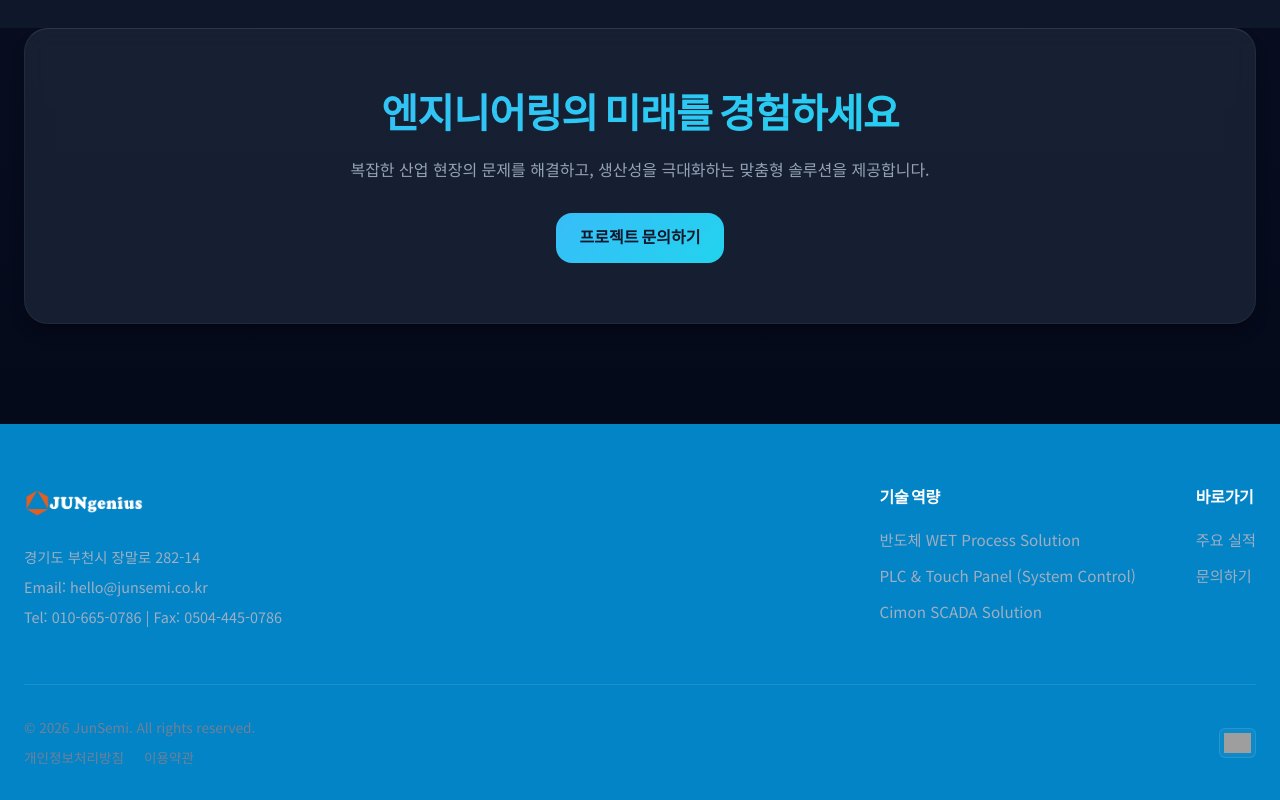
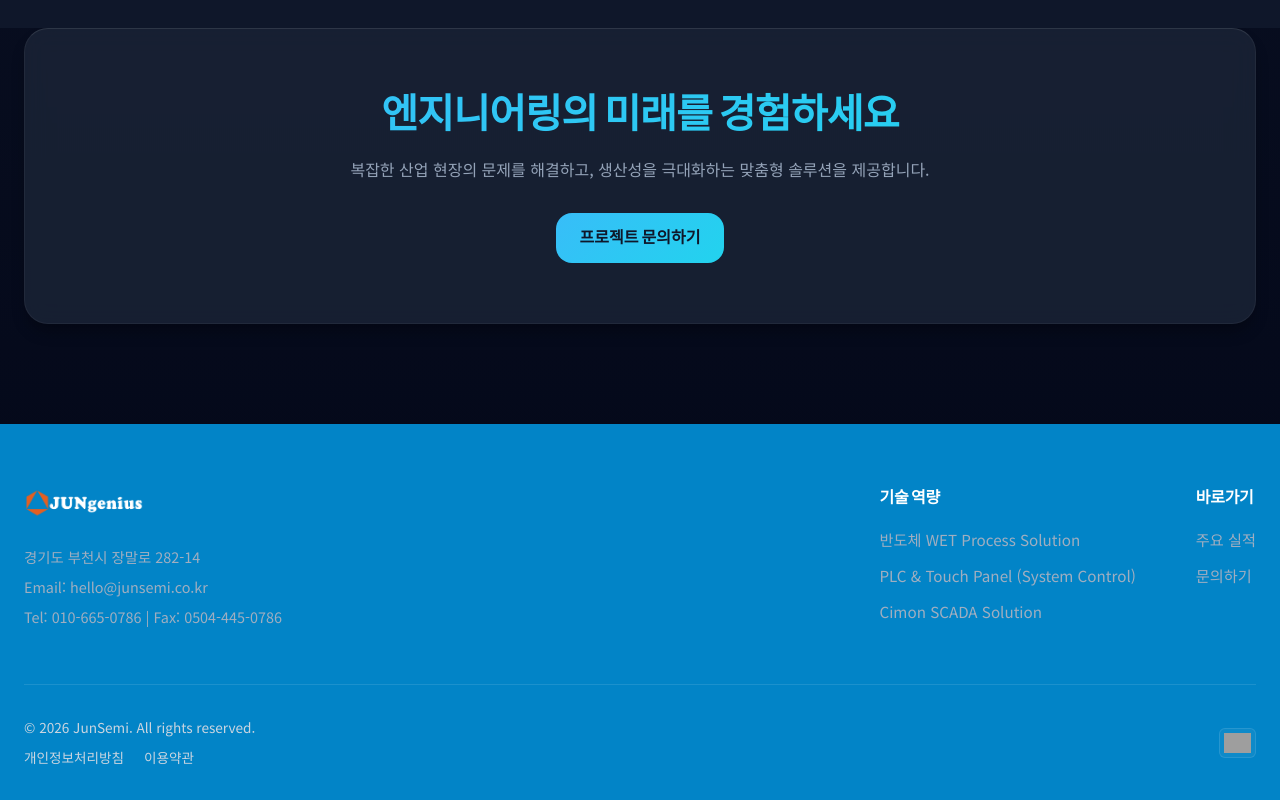
Before and after one commit to junsemi0786/junsemi-portfolio, a Next.js app: page / in a window 1280 px wide. Shown: the part 1129-1929 px from the top of the page. Built offline with nearby package versions, Linux system fonts and the light colour scheme; grey boxes are pictures that could not be loaded.

Commit message:
Improve footer text visibility

```diff
--- a/src/components/layout/Footer.module.css
+++ b/src/components/layout/Footer.module.css
@@ -72,7 +72,8 @@
     display: flex;
     justify-content: space-between;
     align-items: center;
-    color: #718096;
+    color: #cbd5e0;
+    /* 더 밝은 색으로 변경하여 시인성 개선 */
     font-size: 0.85rem;
     flex-wrap: wrap;
     gap: 20px;
@@ -87,6 +88,11 @@
 .legal {
     display: flex;
     gap: 20px;
+}
+
+.legal a {
+    color: #cbd5e0;
+    transition: color 0.2s;
 }
 
 .legal a:hover {
```
